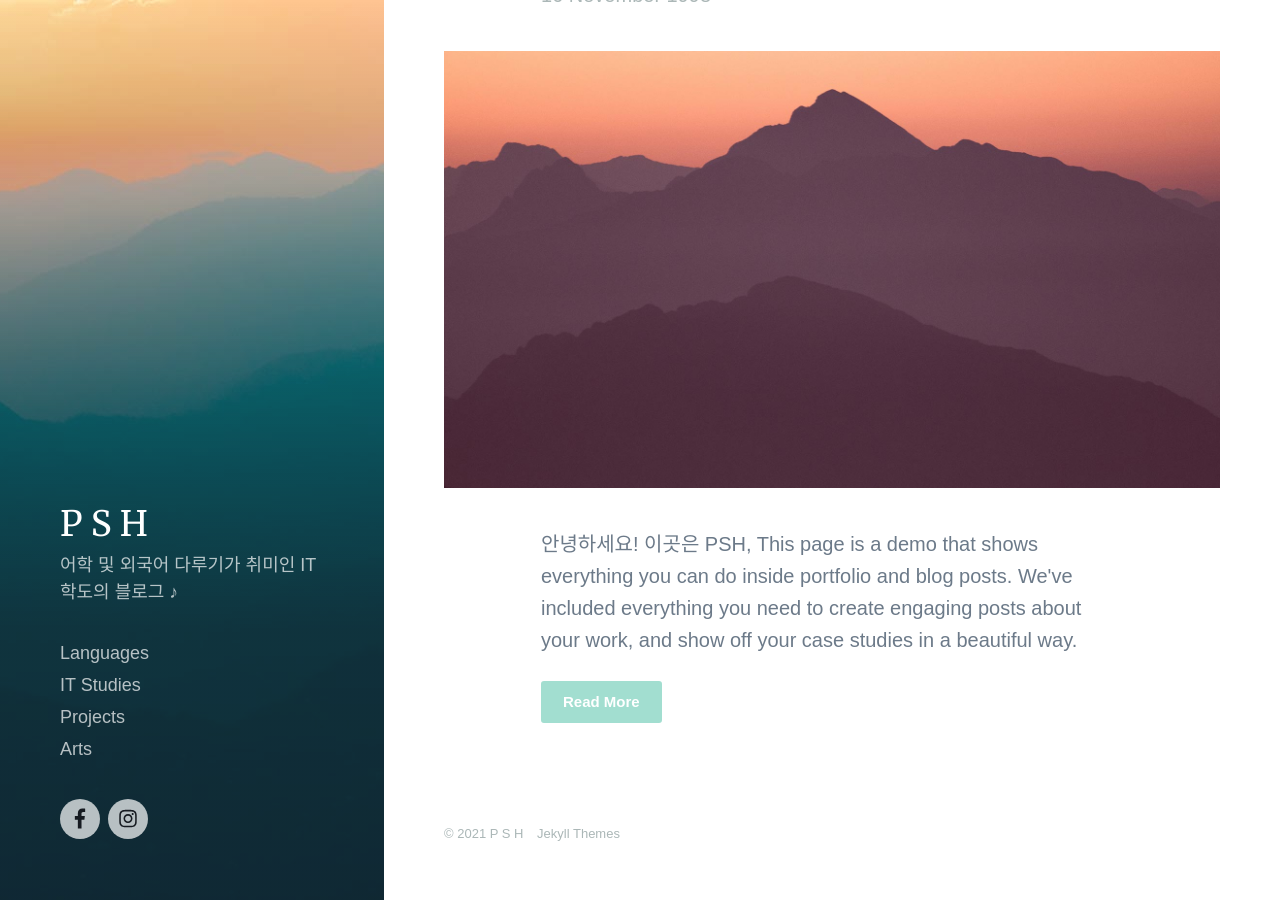
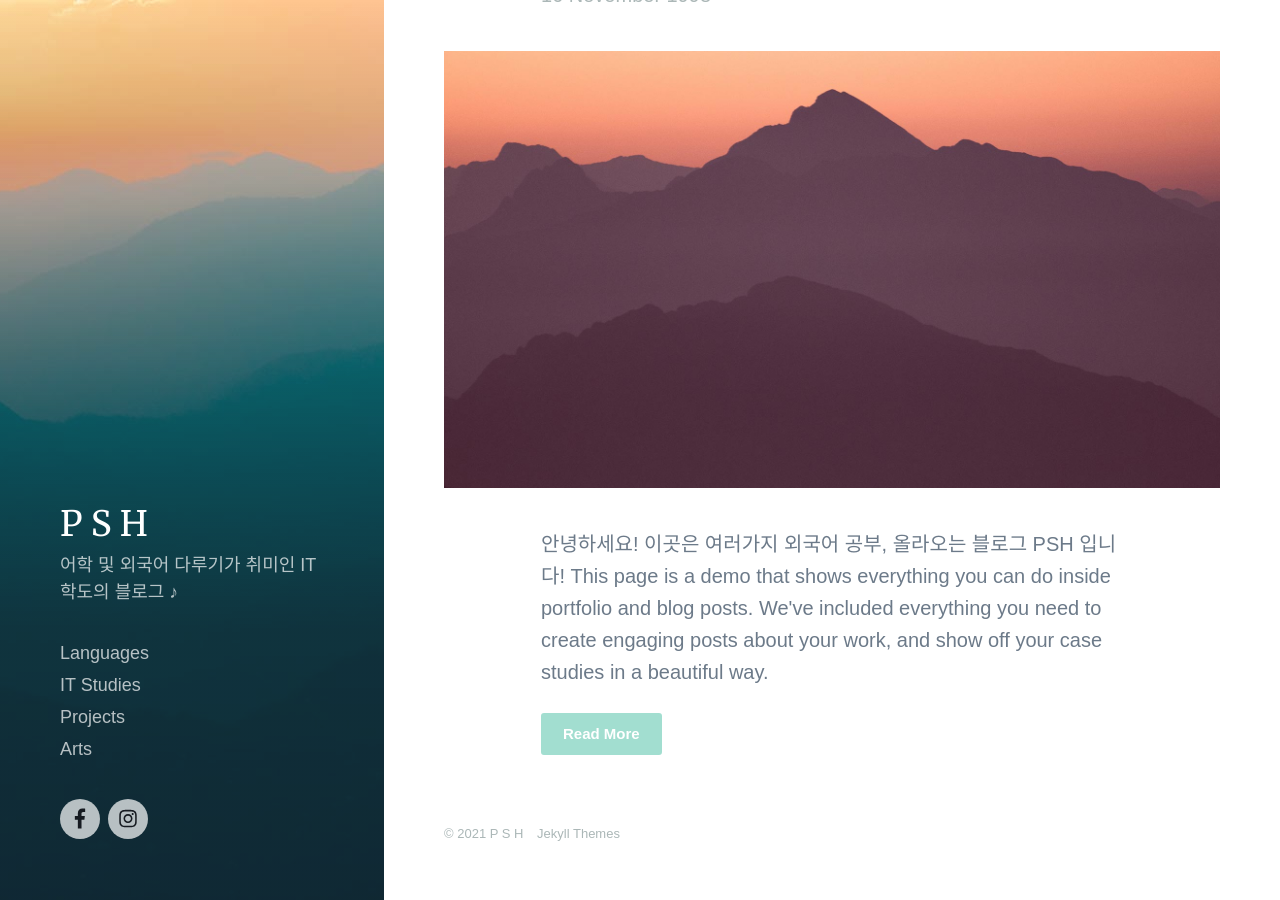
Before and after one commit to vendergood/vendergood.github.io, a Jekyll site: the page built from index.html, in a window 1280 px wide and 900 px high, scrolled down 133 px. Built offline with Jekyll 4.4.1, drawn with Linux system fonts in a browser that asks for light colours; nearby versions of some CDN libraries; some web fonts are replaced; the list of posts is cut into pages by our own code.

Commit message:
Update 2018-06-30-home.md

```diff
--- a/_posts/2018-06-30-home.md
+++ b/_posts/2018-06-30-home.md
@@ -2,7 +2,7 @@
 title: 'Home'
 date: 1998-11-16 00:00:00
 featured_image: '/images/demo/demo-square.jpg'
-excerpt: 안녕하세요! 이곳은 PSH, This page is a demo that shows everything you can do inside portfolio and blog posts. We've included everything you need to create engaging posts about your work, and show off your case studies in a beautiful way.
+excerpt: 안녕하세요! 이곳은 여러가지 외국어 공부, 올라오는 블로그 PSH 입니다! This page is a demo that shows everything you can do inside portfolio and blog posts. We've included everything you need to create engaging posts about your work, and show off your case studies in a beautiful way.
 ---
 
 ![](/images/demo/demo-landscape.jpg)
```
